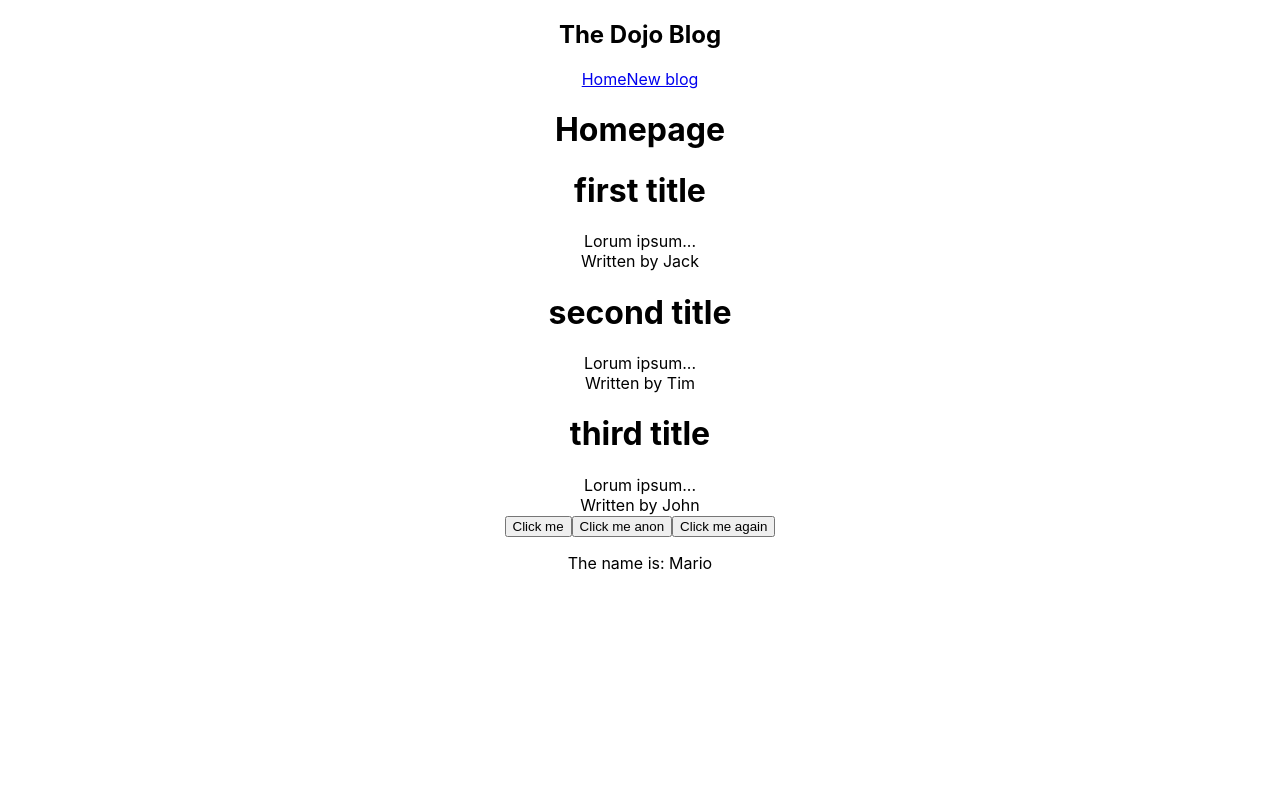
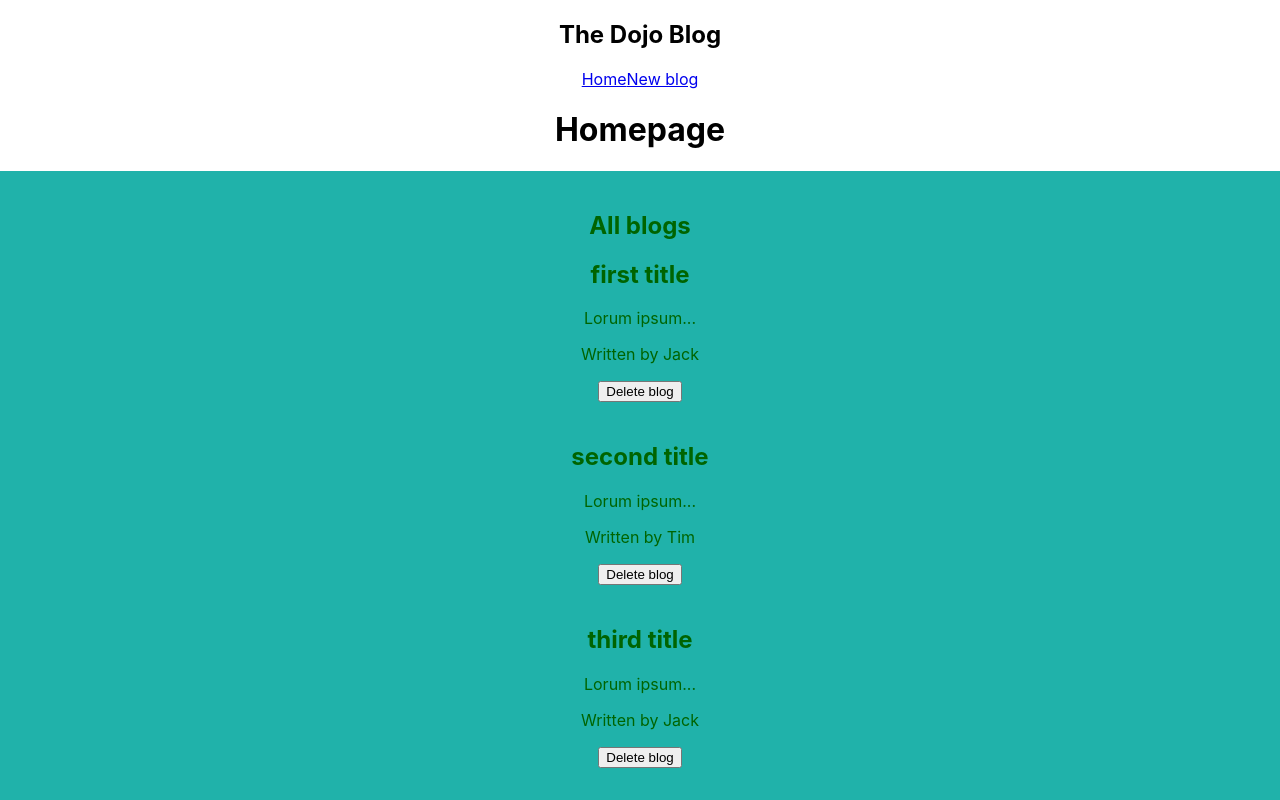
Before and after one commit to Jackques/React-tutorial, a React (Create React App) app: page /create in a window 1280 px wide. Shown: the top 800 px of the page. Built offline with nearby package versions, Linux system fonts and the light colour scheme.

Commit message:
Updated code by following tutorial; vid 14
Added useEffect, react BlogList component, delete mthod, prop (argument passing to components) and some styling

```diff
--- a/src/App.css
+++ b/src/App.css
@@ -36,3 +36,12 @@
     transform: rotate(360deg);
   }
 }
+
+.blog-list {
+  background-color: lightseagreen;
+  color: darkgreen;
+  padding-top:20px;
+}
+.blog-preview {
+  padding-bottom: 20px;
+}
--- /dev/null
+++ b/src/BlogList.js
@@ -0,0 +1,45 @@
+// const BlogList = (props) => {
+const BlogList = ({blogs, title, handleDelete}) => {
+    // Alternatively, I could also put the values passed above in their own local variabeles first
+    // const blogs = props.blogs;
+    // const title = props.title;
+
+    // return (
+    //     <h2>{title}</h2>
+    // {blogs.map(blog => (
+    //         <div className="blog-preview" key={blog.id}>
+    //             <div className="blog-header">
+    //                 <h1>{blog.title}</h1>
+    //             </div>
+    //             <div className="blog-body">
+    //                 {blog.body}
+    //             </div>
+    //             <div className="blog-footer">
+    //                 Written by {blog.author}
+    //             </div>
+    //         </div>
+    //     ))}
+    // <div>some footer</div>
+    // );
+
+    //todo: why can i not put any HTML code before the first HTML tag of the template <div className=..
+    // or after the last HTML tag of the template (</div>..)?
+
+    return (
+        <div className="blog-list">
+            <h2>{title}</h2>
+            {blogs.map(blog => (
+                <div className="blog-preview" key={blog.id}>
+                    <h2>{blog.title}</h2>
+                    <div className="blog-body">
+                        {blog.body}
+                    </div>
+                    <p>Written by {blog.author}</p>
+                    <button onClick={()=>{handleDelete(blog.id)}}>Delete blog</button>
+                </div>
+            ))}
+        </div>
+    );
+};
+
+export default BlogList;
--- a/src/Home.js
+++ b/src/Home.js
@@ -1,29 +1,36 @@
-import {useState} from "react";
+import {useState, useEffect } from "react";
+import BlogList from "./BlogList";
 
 const Home = () => {
-    const [blogs, setBlog] = useState([
+    const [blogs, setBlogs] = useState([
         {title: "first title", body: "Lorum ipsum...", author: "Jack", id: 1},
         {title: "second title", body: "Lorum ipsum...", author: "Tim", id: 2},
-        {title: "third title", body: "Lorum ipsum...", author: "John", id: 3},
+        {title: "third title", body: "Lorum ipsum...", author: "Jack", id: 3},
     ]);
+
+    const handleDelete = (id) => {
+        const newBlogs = blogs.filter((blog) => blog.id !== id);
+        setBlogs(newBlogs);
+    }
+
+    useEffect(() => {
+        console.log('this fires on every render (i.e. init), so if i remove a blog.. i get executed again! (re-render)');
+
+        // be carefull when changing the state here! It might cause a continues loop because;
+        // if I were to auto remove a blog via a method here, that would cause a re-render
+        // which causes this 'useEffect' to be run again
+        // which would theoretically remove another blog
+        // which would cause this 'useEffect' to be run again, and so forth
+    });
+
     return (
         <div className="home">
             <h1>Homepage</h1>
 
             <div className="blog-preview">
-                {blogs.map((blog) => (
-                    <div className="blog-preview" key={blog.id}>
-                        <div className="blog-header">
-                            <h1>{blog.title}</h1>
-                        </div>
-                        <div className="blog-body">
-                            {blog.body}
-                        </div>
-                        <div className="blog-footer">
-                            Written by {blog.author}
-                        </div>
-                    </div>
-                ))}
+                <BlogList blogs={blogs} title="All blogs" handleDelete={handleDelete}></BlogList>
+                <BlogList blogs={blogs.filter((blog) => blog.author === "Jack")} title="Jack's Blogs"
+                          handleDelete={handleDelete}></BlogList>
             </div>
         </div>);
 }
```
Also changed, not shown: 1 other file (tests, documents, lock files or other folders).
